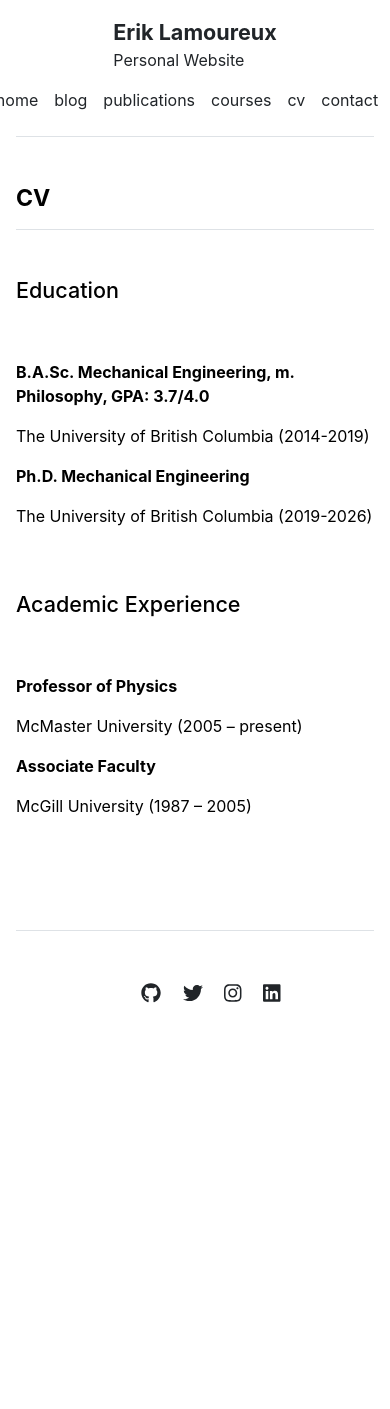
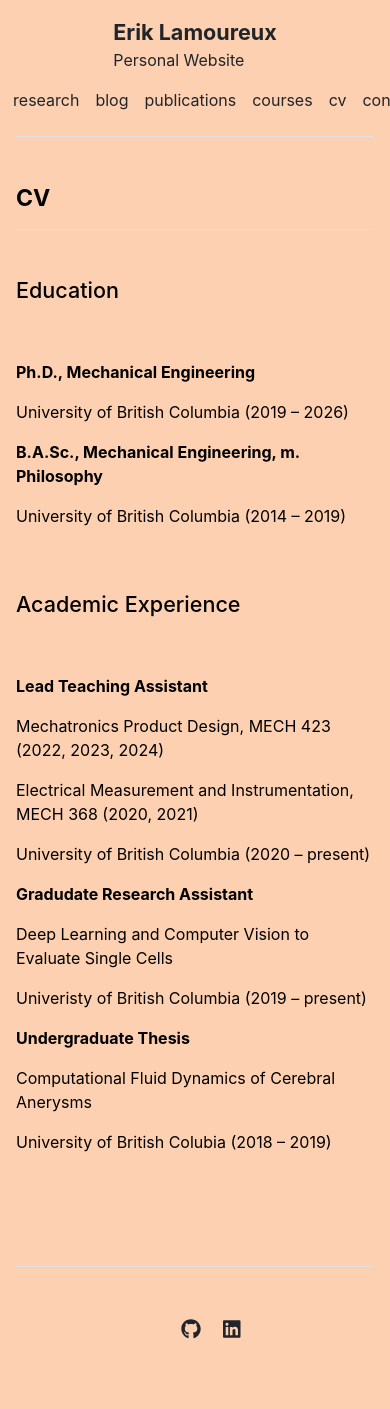
Before and after one commit to lamoureuxe/lamoureuxe.github.io, a Jekyll site: the page built from cv.md, in a window 390 px wide. Built offline with Jekyll 4.4.1, drawn with Linux system fonts in a browser that asks for light colours; a style sheet for code colours, icons or effects is not loaded; before the commit the page ends 1073 px from its top, so only the background shows below that.

Commit message:
cv and img updates

```diff
--- a/_data/cv/academic-experience.yml
+++ b/_data/cv/academic-experience.yml
@@ -1,5 +1,12 @@
-- title: 'Professor of Physics'
-- description: 'McMaster University (2005 – present)'
+- title: 'Lead Teaching Assistant'
+- description: 'Mechatronics Product Design, MECH 423 (2022, 2023, 2024)'
+- description: 'Electrical Measurement and Instrumentation, MECH 368 (2020, 2021)'
+- description: 'University of British Columbia (2020 – present)'
 
-- title: 'Associate Faculty'
-- description: 'McGill University (1987 – 2005)'
+- title: 'Gradudate Research Assistant'
+- description: 'Deep Learning and Computer Vision to Evaluate Single Cells'
+- description: 'Univeristy of British Columbia (2019 – present)'
+
+- title: 'Undergraduate Thesis'
+- description: 'Computational Fluid Dynamics of Cerebral Anerysms'
+- description: 'University of British Colubia (2018 – 2019)'
--- a/_data/cv/education.yml
+++ b/_data/cv/education.yml
@@ -1,5 +1,5 @@
-- title: 'B.A.Sc. Mechanical Engineering, m. Philosophy, GPA: 3.7/4.0'
-  description: 'The University of British Columbia (2014-2019)'
+- title: 'Ph.D., Mechanical Engineering'
+  description: 'University of British Columbia (2019 – 2026)'
 
-- title: 'Ph.D. Mechanical Engineering'
-  description: 'The University of British Columbia (2019-2026)'
+- title: 'B.A.Sc., Mechanical Engineering, m. Philosophy'
+  description: 'University of British Columbia (2014 – 2019)'
--- a/_data/settings.yml
+++ b/_data/settings.yml
@@ -1,5 +1,6 @@
 menu:
-- {name: 'home', url: '/home'}
+- {name: 'home', url: '/'}
+- {name: 'research', url: '/research'}
 - {name: 'blog', url: '/blog'}
 - {name: 'publications', url: '/publications'}
 - {name: 'courses', url: '/courses'}
@@ -13,9 +14,9 @@
 social:
 - {icon: 'google_scholar', link: 'https://scholar.google.ca/citations?user=AF1z09QAAAAJ&hl=en&oi=ao'}
 - {icon: 'github', link: 'https://github.com/lamoureuxe'}
-- {icon: 'twitter', link: 'https://twitter.com/elamox'}
-- {icon: 'instagram', link: 'https://instagram.com/erik_lamoureux'}
+#- {icon: 'twitter', link: 'https://twitter.com/elamox'}
+#- {icon: 'instagram', link: 'https://instagram.com/erik_lamoureux'}
 - {icon: 'linkedin', link: 'https://linkedin.com/in/erik-lamoureux'}
 
 contacts:
-- {name: 'Erik Lamoureux', title: 'PhD Candidate', department: 'Mechanical Engineering', institution: 'The University of British Columbia', institution_address: '2350 Health Sciences Mall, Vancouver, Canada', phone: '(604) 341-4768', email: 'erik.s.lamoureux@gmail.com', office: 'Life Sciences Institute', image: 'assets/motherboard.png'}
+- {name: 'Erik Lamoureux', title: 'PhD Candidate', department: 'Mechanical Engineering', institution: 'The University of British Columbia', institution_address: '2350 Health Sciences Mall, Vancouver, Canada', phone: '(604) 341-4768', email: 'erik.s.lamoureux@gmail.com', office: 'Life Sciences Institute', image: 'assets/img/Horse.jpg'}
--- a/_sass/main.scss
+++ b/_sass/main.scss
@@ -1,4 +1,4 @@
-$backgroundColor: #ffffff;
+$backgroundColor: #fcd0b1;
 $bodyColor: #000000;
 $bodyFont: -apple-system,BlinkMacSystemFont,"Segoe UI",Helvetica,Arial,sans-serif,"Apple Color Emoji","Segoe UI Emoji","Segoe UI Symbol";
 $linkColor: #212529 !important;
```
Also changed, not shown: _layouts/elec-instru.html (added, +10 -0 lines), _layouts/mech-prod-design.html (added, +10 -0 lines), elec-instru.md (added, +4 -0 lines), mech-prod-design.md (added, +4 -0 lines), 3 other files.
